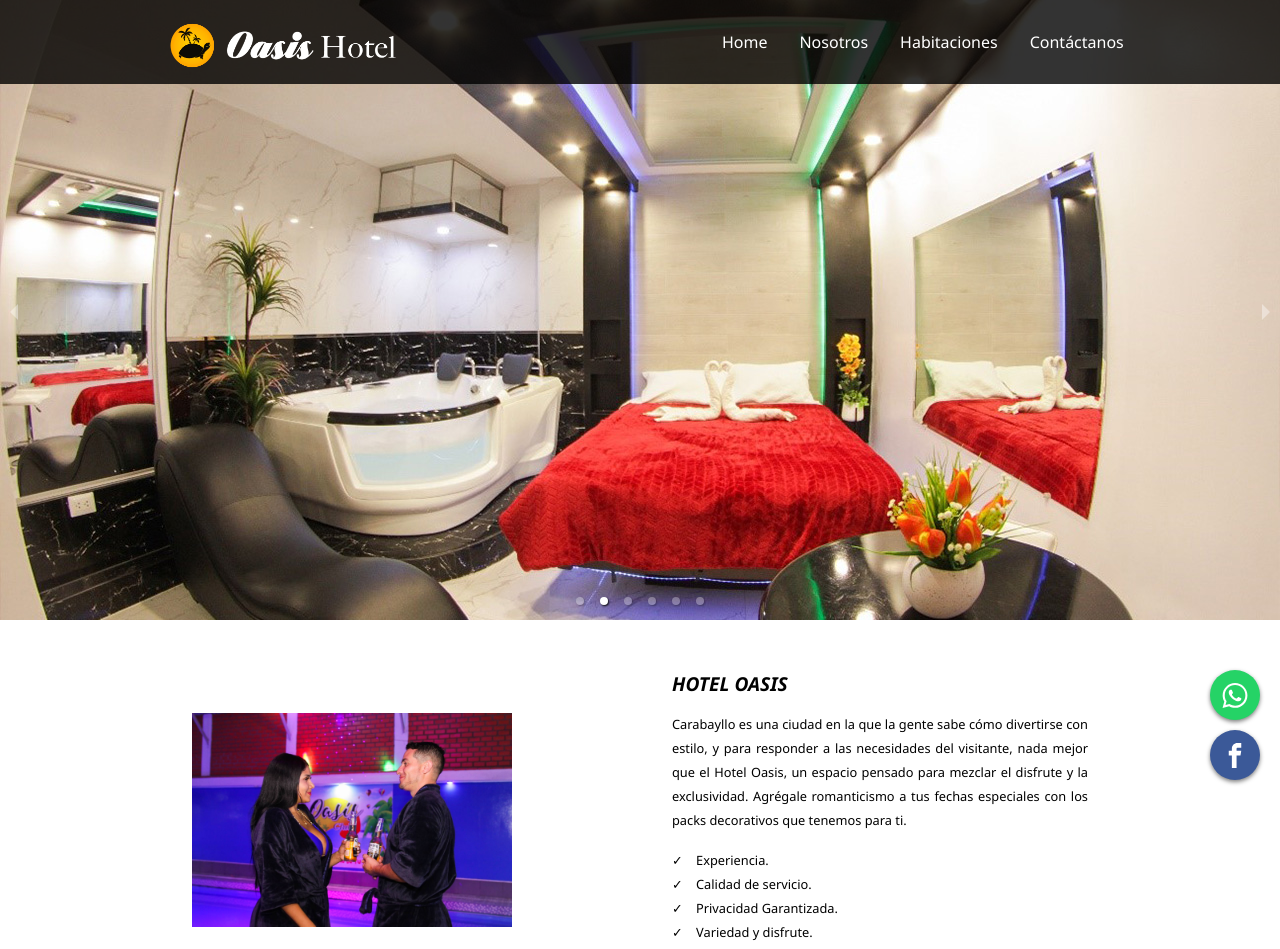
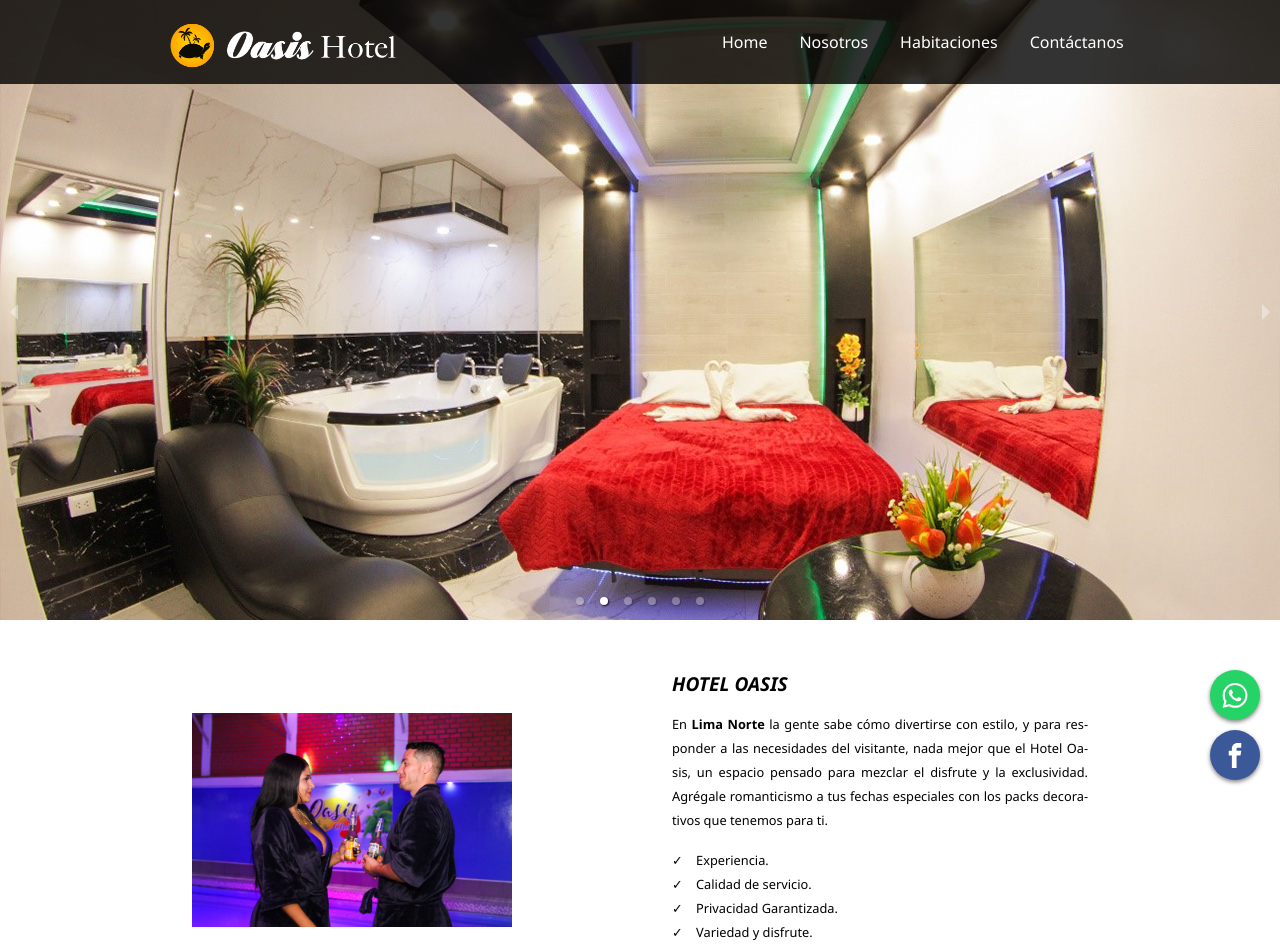
Before and after one commit to DiegoCP27/Hotel-Oasis, a Next.js app: page / in a window 1280 px wide. Shown: the top 949 px of the page. Built offline with nearby package versions, Linux system fonts and the light colour scheme.

Commit message:
refactor: index

```diff
--- a/pages/index.tsx
+++ b/pages/index.tsx
@@ -45,7 +45,7 @@ const Home: NextPage = () => {
           <img className={styles.Section2__imagenizq} alt='' src={"/pages/home/Piscina.jpg"}/>
           <div className={styles.Section2__texto}>
             <h4><b><em>HOTEL OASIS</em></b></h4>
-            <p>Carabayllo es una ciudad en la que la gente sabe cómo divertirse con estilo, y para responder a las necesidades del visitante, nada mejor que el Hotel Oasis, un espacio pensado para mezclar el disfrute y la exclusividad. Agrégale romanticismo a tus fechas especiales con los packs decorativos que tenemos para ti.</p>
+            <p>En <b>Lima Norte</b> la gente sabe cómo divertirse con estilo, y para responder a las necesidades del visitante, nada mejor que el Hotel Oasis, un espacio pensado para mezclar el disfrute y la exclusividad. Agrégale romanticismo a tus fechas especiales con los packs decorativos que tenemos para ti.</p>
             <div className={styles.Izq}>
               <p>✓&nbsp;&nbsp;&nbsp;&nbsp;Experiencia.</p>
               <p>✓&nbsp;&nbsp;&nbsp;&nbsp;Calidad de servicio.</p>
```
